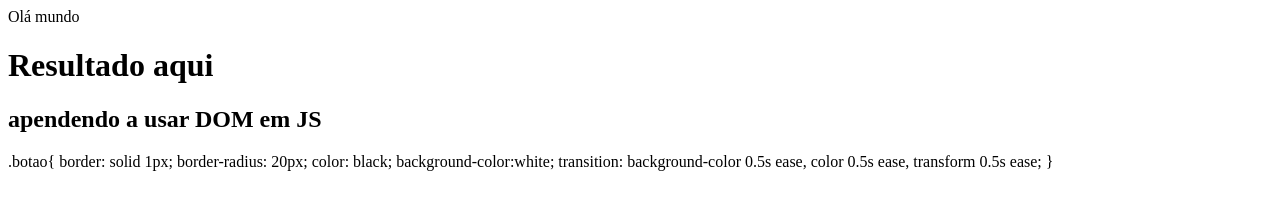
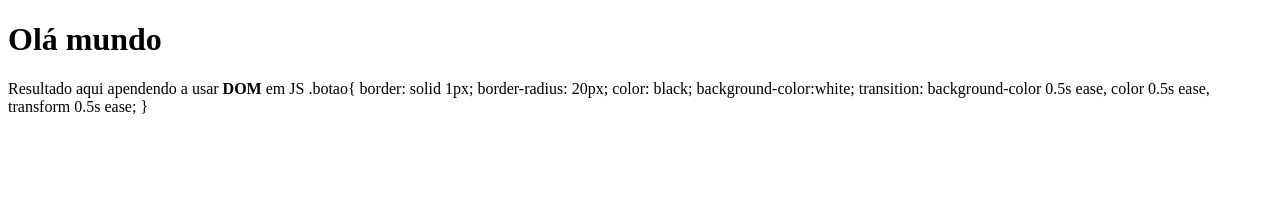
Before and after one commit to Faelzada/Dv, a plain HTML site: page index.html in a window 1280 px wide. Drawn offline with Linux system fonts and the light colour scheme.

Commit message:
Update index.html

```diff
--- a/index.html
+++ b/index.html
@@ -23,9 +23,9 @@ window.alert(" O seu nome é "+nome+" e seu nome tem "+num+" letras.")
 
       </script>
 
-<p1> Olá mundo </p1>
-<h1> Resultado aqui</h1>
-<h2> apendendo a usar DOM em JS</h2>
+<h1> Olá mundo </h1>
+<p1> Resultado aqui</p1>
+<p2> apendendo a usar <Strong>DOM</Strong> em JS</p2>
 
       .botao{
     border: solid 1px;
```
